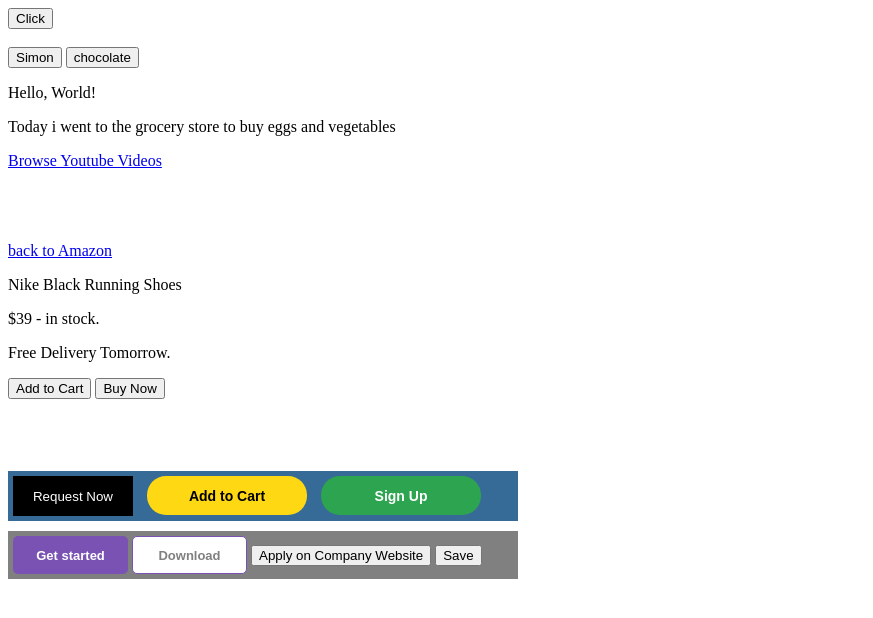
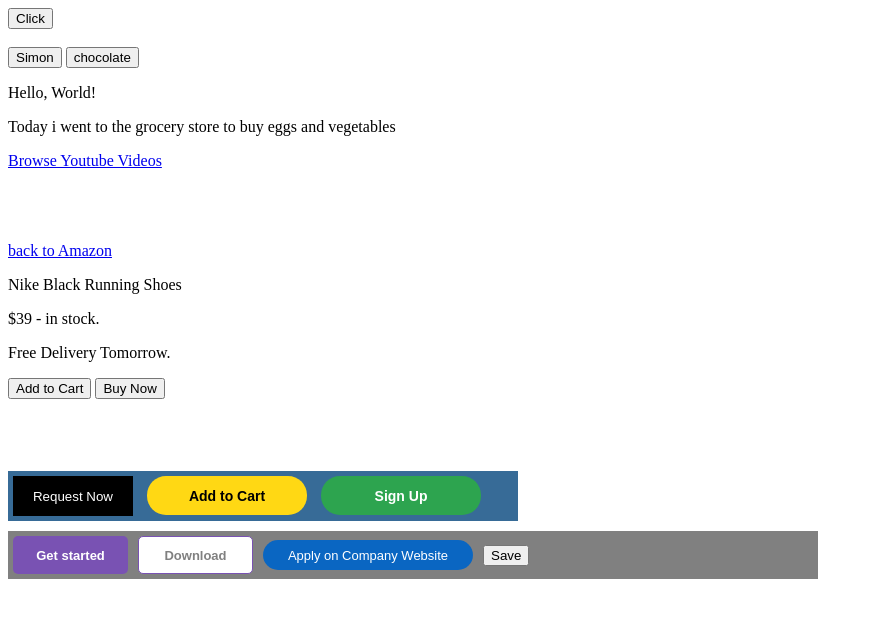
Before and after one commit to castrookoi/you_tube-page, a plain HTML site: page assig_index.html in a window 1280 px wide. Shown: the whole page, without its empty margins (0-873 px from the left). Drawn offline with Linux system fonts and the light colour scheme.

Commit message:
most recent changes

```diff
--- a/assign_styles.css
+++ b/assign_styles.css
@@ -51,9 +51,12 @@
 
   /* Container 2 properties */
 .container-two{
+  display: flex;
+  gap: 10px;
+  align-items: center;
   background-color: grey;
   margin-top: 10px;
-  width: 500px;
+  width: 800px;
   padding: 5px;
 
 }
@@ -83,3 +86,15 @@
   font-weight: bold;
   cursor: pointer;
 }
+
+.linkedin-button{
+  background-color: rgb(10, 102, 194);
+  font-family: Arial, Helvetica, sans-serif;
+  color: #fff;
+  border: none;
+  font-size: 13px;
+  border-radius: 15px;
+  width: 210px;
+  height: 30px;
+  cursor: pointer;
+}
```
